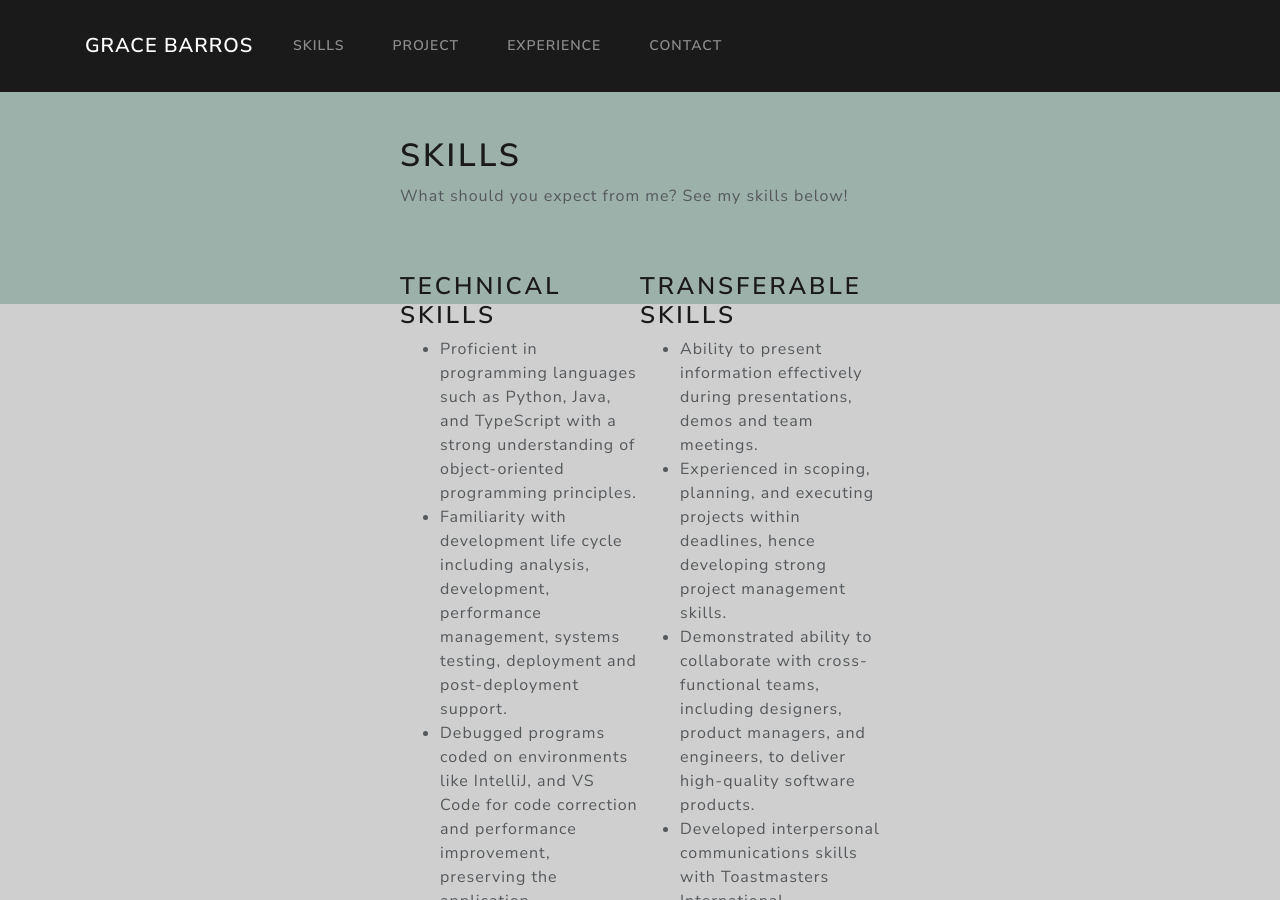
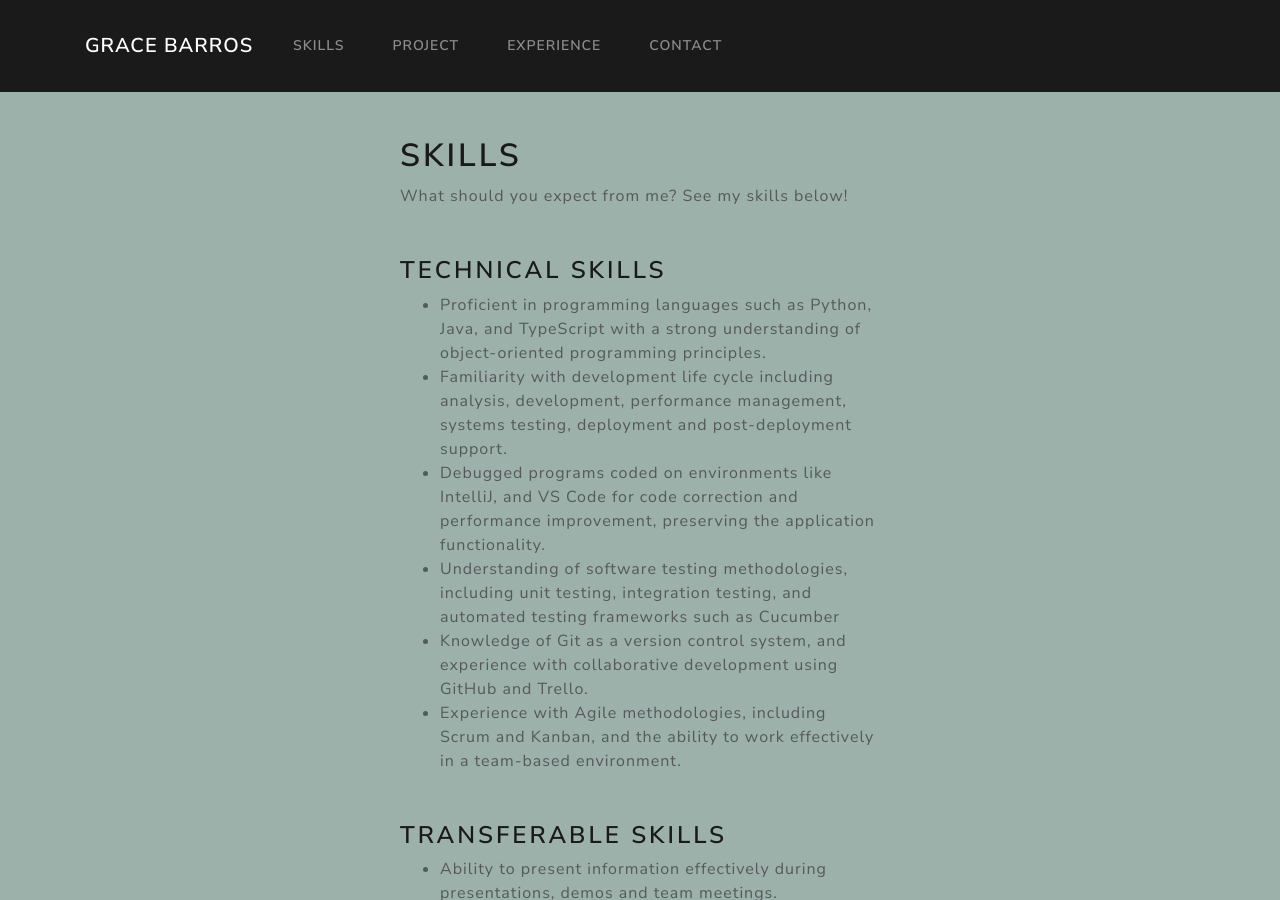
Before and after one commit to gracepbarros/gracepbarros.github.io, a Jekyll site: the page built from index.md, in a window 1280 px wide and 900 px high, scrolled down 749 px. Built offline with Jekyll 4.4.1, drawn with Linux system fonts in a browser that asks for light colours.

Commit message:
BUGFIX: Float skills

```diff
--- a/_includes/skills.html
+++ b/_includes/skills.html
@@ -1,5 +1,5 @@
 {% for skills in section.skills %}
-  <div class="my-5" style="float:left; width: 50%;">
+  <div class="my-5">
     <h3 >{{ skills.title }}</h3>
     <ul>
         <li>{{ skills.topic1 }}</li>
```
